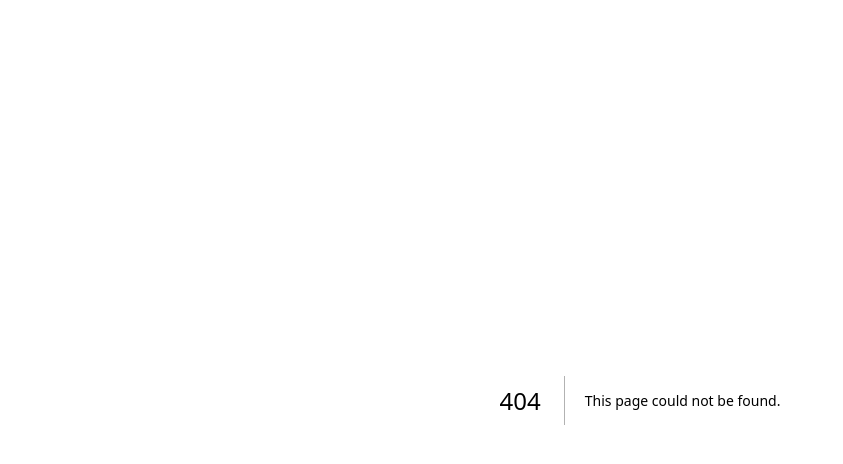
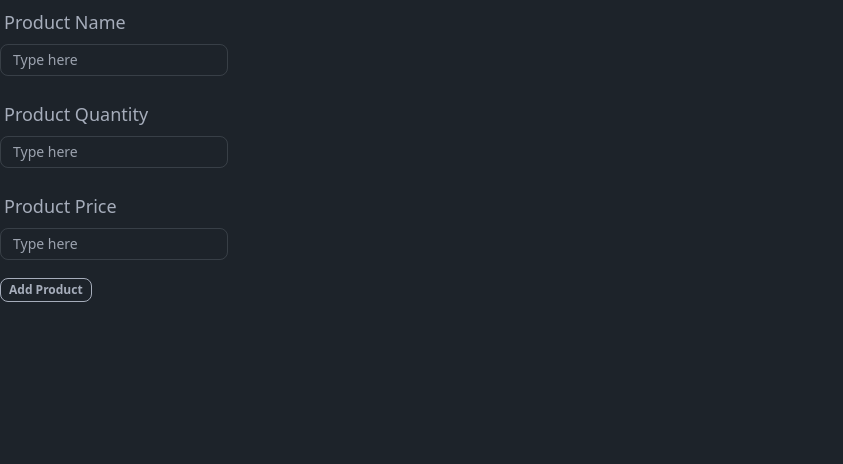
Before and after one commit to sajid43677/voktar-odhikar-test, a Next.js app in the folder 3npfrontend/: page /components/Distributor/addProduct in a window 1280 px wide. Before the commit this address had no page. Shown: the top 464 px of the page, without its empty margins (0-843 px from the left). Built offline with nearby package versions, Linux system fonts and the light colour scheme.

Commit message:
add product added

```diff
--- /dev/null
+++ b/3npfrontend/pages/components/Distributor/addProduct.js
@@ -0,0 +1,165 @@
+import React from "react";
+import { useForm } from "react-hook-form";
+import { useState } from "react";
+import { useRouter } from "next/router";
+import axios from "axios";
+import { useAuth } from "@/pages/utils/authcontext";
+
+export default function AddProduct() {
+  const router = useRouter();
+  const form = useForm({
+    defaultValues: {
+      product_name: "",
+      product_quantity: "",
+      product_price: "",
+    },
+
+    mode: "all",
+  });
+  const { register, handleSubmit, formState, reset, setValue } = form;
+  const { errors } = formState;
+  const [errch, seterrch] = useState("");
+  const [updated, setupdated] = useState(false);
+  const [isErr, setisErr] = useState(false);
+
+  const { login } = useAuth();
+  const onSubmit = async (data) => {
+    const product = {
+      product_name: data.product_name,
+      product_quantity: parseInt(data.product_quantity, 10),
+      distributor_price: parseInt(data.product_price, 10),
+    };
+
+    try {
+      const res = await axios.post(
+        process.env.NEXT_PUBLIC_API_End + "distributor/addProduct",
+        product,
+        {
+          headers: { "Content-Type": "application/json" },
+          withCredentials: true,
+        }
+      );
+      console.log(res);
+      if (res.status >= 200 && res.status < 300) {
+        // Replace "/dashboard" with the actual URL
+        setupdated(true);
+        reset();
+      }
+    } catch (error) {
+      console.log(error);
+      //alert("Wrong Email or Password");
+
+      seterrch(
+        error.hasOwnProperty("response")
+          ? Array.isArray(error.response.data.message)
+            ? error.response.data.message[0]
+            : error.response.data.message
+          : error.message
+      );
+      setisErr(true);
+      console.log(errch);
+      // Handle other errors (e.g., network issues, server errors)
+      // You can show an error message, handle it in some way, etc.
+    }
+  };
+
+  return (
+    <>
+      <div className="flex justify-between">
+        <div>
+          <form onSubmit={handleSubmit(onSubmit)}>
+            <div>
+              <label className="form-control w-full max-w-xs">
+                <div className="label">
+                  <span className="label-text text-lg">Product Name</span>
+                </div>
+                <input
+                  className={`input input-bordered w-full max-w-xs bg-inherit input-sm ${
+                    errors.product_name?.message ? "input-warning" : ""
+                  }`}
+                  placeholder="Type here"
+                  type="text"
+                  id="product_name"
+                  {...register("product_name", {
+                    validate: {
+                      notEmpty: (fd) => {
+                        return fd !== "" || "Field Cannot Be empty";
+                      },
+                    },
+                  })}
+                />
+                <div className="label">
+                  <span className="label-text-alt">
+                    {errors.product_name?.message}
+                  </span>
+                </div>
+              </label>
+            </div>
+            <div>
+              <label className="form-control w-full max-w-xs">
+                <div className="label">
+                  <span className="label-text text-lg">Product Quantity</span>
+                </div>
+                <input
+                  className={`input input-bordered w-full max-w-xs bg-inherit input-sm ${
+                    errors.product_quantity?.message ? "input-warning" : ""
+                  }`}
+                  placeholder="Type here"
+                  type="number"
+                  id="product_quantity"
+                  {...register("product_quantity", {
+                    validate: {
+                      notEmpty: (fd) => {
+                        return fd !== "" || "Field Cannot Be empty";
+                      },
+                    },
+                  })}
+                />
+                <div className="label">
+                  <span className="label-text-alt">
+                    {errors.product_quantity?.message}
+                  </span>
+                </div>
+              </label>
+            </div>
+            <div>
+              <label className="form-control w-full max-w-xs">
+                <div className="label">
+                  <span className="label-text text-lg">Product Price</span>
+                </div>
+                <input
+                  className={`input input-bordered w-full max-w-xs bg-inherit input-sm ${
+                    errors.product_quantity?.message ? "input-warning" : ""
+                  }`}
+                  placeholder="Type here"
+                  type="number"
+                  id="product_price"
+                  {...register("product_price", {
+                    validate: {
+                      notEmpty: (fd) => {
+                        return fd !== "" || "Field Cannot Be empty";
+                      },
+                    },
+                  })}
+                />
+                <div className="label">
+                  <span className="label-text-alt">
+                    {errors.product_price?.message || (isErr && errch)}
+                  </span>
+                </div>
+              </label>
+            </div>
+            <div>
+              <button className="btn btn-outline btn-xs">Add Product</button>
+            </div>
+            <div>
+              {updated && (
+                <a className="text-sm  text-green-600">Product Added</a>
+              )}
+            </div>
+          </form>
+        </div>
+      </div>
+    </>
+  );
+}
--- a/3npfrontend/pages/components/Distributor/products.js
+++ b/3npfrontend/pages/components/Distributor/products.js
@@ -4,9 +4,10 @@ import { useState } from "react";
 import { useEffect } from "react";
 import { useForm } from "react-hook-form";
 import EditProduct from "./editProduct";
+import AddProduct from "./addProduct";
 
 export default function Products() {
-  const headerColumns = ["", "Product", "Price", "Quantity Stored", ""];
+  const headerColumns = ["", "Product", "Price", "Quantity Stored"];
   const [products, setProducts] = useState({});
   const [isProfile, setIsProfile] = useState(false);
   const [Sdata, setSdata] = useState("");
@@ -64,6 +65,7 @@ export default function Products() {
   }, []);
 
   const [selectedProduct, setSelectedProduct] = useState(null);
+  const [isadd, setisadd] = useState(false);
 
   // ... (your existing functions)
 
@@ -71,11 +73,15 @@ export default function Products() {
     console.log(pro);
     setSelectedProduct(pro);
   };
+
+  const addPro = () => {
+    setisadd(true);
+  };
   return (
     <>
       <div>
         <div className="overflow-x-auto">
-          {selectedProduct == null && (
+          {selectedProduct == null && !isadd && (
             <div class=" h-screen  w-full m-2">
               <form onSubmit={handleSubmit(onSubmit)}>
                 <div class="max-w-sm">
@@ -107,6 +113,14 @@ export default function Products() {
                         {column}
                       </th>
                     ))}
+                    <th>
+                      <button
+                        className="btn btn-ghost "
+                        onClick={() => addPro()}
+                      >
+                        Add Product
+                      </button>
+                    </th>
                   </tr>
                 </thead>
                 <tbody>
@@ -160,6 +174,11 @@ export default function Products() {
               <EditProduct product={selectedProduct}></EditProduct>
             </div>
           )}
+          {isadd && (
+            <div className="flex-grow bg-base-500 flex items-center justify-center mt-4 mb-4">
+              <AddProduct></AddProduct>
+            </div>
+          )}
         </div>
       </div>
     </>
```
